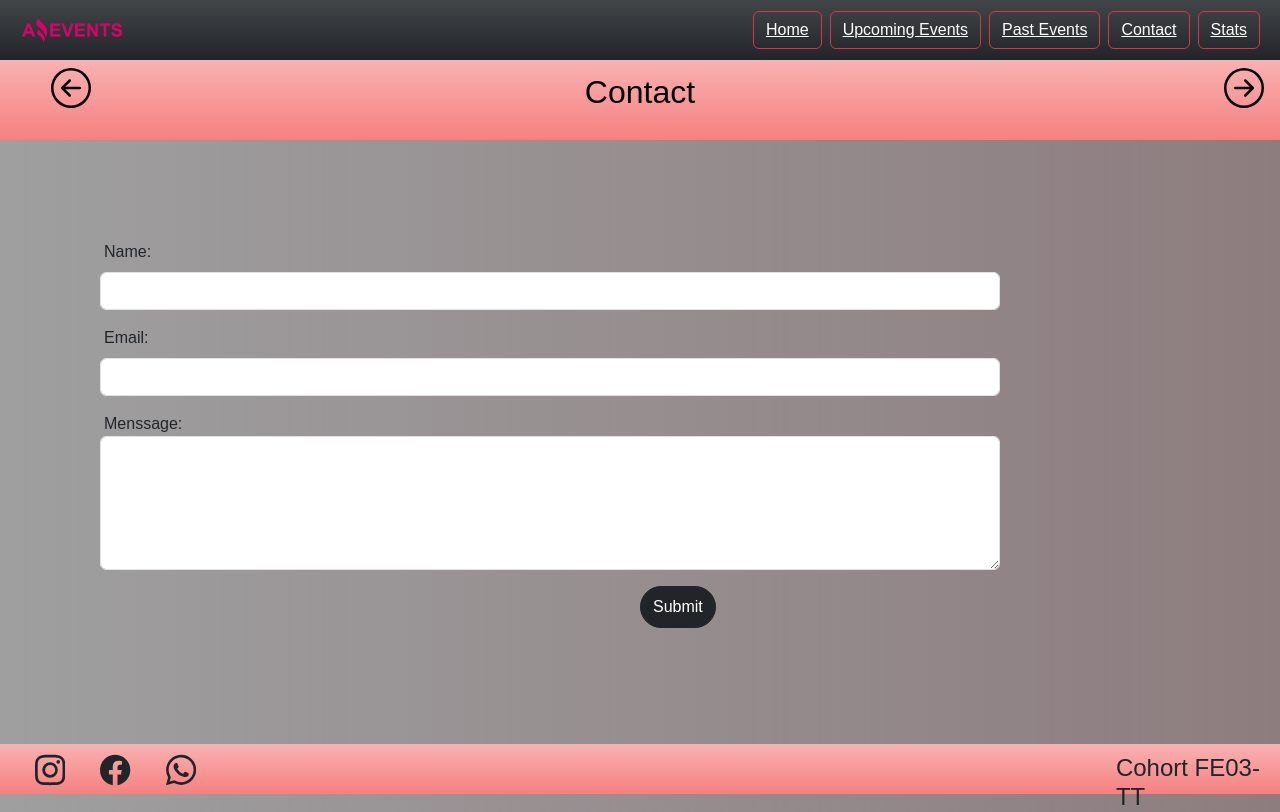
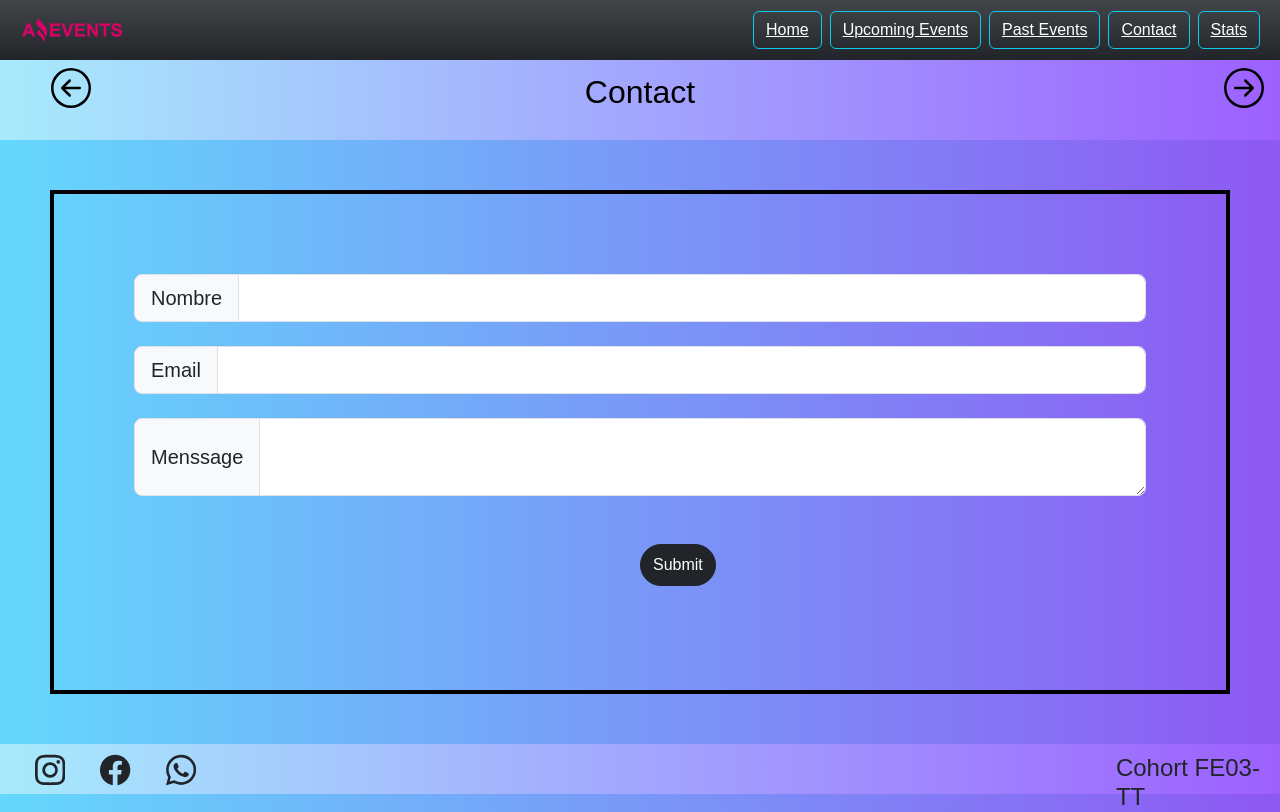
Before and after one commit to ValeriaCommatteo/javarepository, a plain HTML site: page contact.html in a window 1280 px wide. Drawn offline with nearby package versions, Linux system fonts and the light colour scheme.

Commit message:
mejorando-visual

```diff
--- a/contact.html
+++ b/contact.html
@@ -12,19 +12,17 @@
     <link rel="stylesheet" href="./style/style.css">
 </head>
 
-<body>
+<body class="tabla-stats">
     <header>
         <nav class="navbar bg-dark bg-gradient">
             <div class="container-fluid">
                 <img src="./assets/LogoAmazingEvents.png" id="aplogo">
                 <form class="d-flex" role="search">
-                    <button class="btn btn-outline-danger me-2" type="button"><a href="./index.html">Home</a></button>
-                    <button class="btn btn-outline-danger me-2" type="button"><a href="./events.html">Upcoming
-                            Events</a></button>
-                    <button class="btn btn-outline-danger me-2" type="button"><a href="./details.html">Past
-                            Events</a></button>
-                    <button class="btn btn-outline-danger me-2" type="button"><a href="#">Contact</a></button>
-                    <button class="btn btn-outline-danger me-2" type="button"><a href="./stats.html">Stats</a></button>
+                    <button class="btn btn-outline-info me-2" type="button"><a href="./index.html">Home</a></button>
+                    <button class="btn btn-outline-info me-2" type="button"><a href="./events.html">Upcoming Events</a></button>
+                    <button class="btn btn-outline-info me-2" type="button"><a href="./details.html">Past Events</a></button>
+                    <button class="btn btn-outline-info me-2" type="button"><a href="#">Contact</a></button>
+                    <button class="btn btn-outline-info me-2" type="button"><a href="./stats.html">Stats</a></button>
                 </form>
             </div>
         </nav>
@@ -53,20 +51,22 @@
     <main>
         <section>
             <form class="contact">
-                <div class="mb-3">
-                    <label for="exampleInputPassword1" class="form-label">Name:</label>
-                    <div class="col-sm-10"><input type="text" class="form-control" id="exampleInputName"></div>
+                <div class="input-group input-group-lg">
+                    <span class="input-group-text" id="inputGroup-sizing-lg">Nombre</span>
+                    <input type="text" class="form-control" aria-label="Sizing example input" aria-describedby="inputGroup-sizing-lg">
+                  </div>
+                  <br>
+                <div class="input-group input-group-lg">
+                    <span class="input-group-text" id="inputGroup-sizing-lg">Email</span>
+                    <input type="text" class="form-control" aria-label="Sizing example input" aria-describedby="inputGroup-sizing-lg">
+                  </div>
+                  <br>
+                <div class="input-group input-group-lg col-sm-10 mb-4">
+                    <span class="input-group-text" id="inputGroup-sizing-lg">Menssage</span>
+                    <textarea type="text" class="form-control" aria-label="Sizing example input" aria-describedby="inputGroup-sizing-lg"></textarea>
                 </div>
-                <div class="mb-3">
-                    <label for="exampleInputEmail1" class="form-label">Email:</label>
-                    <div class="col-sm-10"><input type="email" class="form-control" id="exampleInputEmail1" aria-describedby="emailHelp"></div>
-                    <div id="email" class="form-text"></div>
-                </div>
-                <div class="mb-3 form-group">
-                    <label for="menssage">Menssage:</label>
-                    <div class="col-sm-10"><textarea class="form-control" rows="5" id="menssage"></textarea></div>
-                </div>
-                <div class="mb-3">
+                <br>
+                <div class="mb-4">
                 <button type="submit" class="btn btn-dark position-relative start-50 py-2 px-6 text-bg-dark border border-dark rounded-pill">Submit</button></div>
             </form>
         </section>
--- a/style/style.css
+++ b/style/style.css
@@ -5,7 +5,7 @@
 }
 
 .fondo-body {
-    background: linear-gradient(to bottom, rgb(248, 178, 178), rgb(246, 128, 128));
+  background: linear-gradient(to right, rgb(168, 235, 252), rgb(157, 96, 255));
 }
 
 .navbar bg-body-tertiary {
@@ -19,6 +19,7 @@ a {
 tr {
   border-color: black;
 }
+
 #aplogo {
   margin: 10px;
   width: 100px;
@@ -46,7 +47,7 @@ img {
   width: auto;
   height: 50px;
   align-items: center;
-    background: linear-gradient(to bottom, rgb(248, 178, 178), rgb(246, 128, 128));
+  background: linear-gradient(to right, rgb(168, 235, 252), rgb(157, 96, 255));
 }
 
 .h4 {
@@ -58,15 +59,17 @@ svg {
   margin-left: 35px;
 }
 
-fieldset  {
+fieldset {
   margin: 15px;
   margin-left: 100px;
   border: none;
 }
 
 .contact {
-    padding: 50px;
+  padding: 80px;
+  border: 4px solid black;
 }
+
 label {
   margin-left: 4px;
   margin-right: 15px;
@@ -76,24 +79,26 @@ label {
 .tarjeta2,
 .tarjeta3,
 .tarjeta4 {
-  display:flex;
-  flex-direction:column;
-  justify-content:space-between;
+  display: flex;
+  flex-direction: column;
+  justify-content: space-between;
   margin: 10px;
-  width:200px;
+  width: 200px;
   border: 1px solid lightgray;
   box-shadow: 2px 2px 8px 4px #d3d3d3d1;
 }
-.titulo{
+
+.titulo {
   font-size: 24px;
-  padding: 10px 10px 0 10px;;
+  padding: 10px 10px 0 10px;
+  ;
 }
 
-.cuerpo{
+.cuerpo {
   padding: 10px;
 }
 
-.pie{
+.pie {
   padding: 21px;
 
 }
@@ -110,7 +115,7 @@ label {
 
 /* ESTILO DE LA TABLA */
 
-h1{
+h1 {
   font-size: 30px;
   color: #fff;
   text-transform: uppercase;
@@ -118,19 +123,29 @@ h1{
   text-align: center;
   margin-bottom: 15px;
 }
-  table{
-    width:100%;
+
+.tabla-stats {
+  background: -webkit-linear-gradient(left, #64d8fc, #8e58f3);
+  background: linear-gradient(to right, #64d8fc, #8e58f3);
+  font-family: 'Roboto', sans-serif;
+}
+
+table {
+  width: 100%;
   table-layout: fixed;
 }
-  .tbl-header{
-    background-color: rgba(255,255,255,0.3);
+
+.tbl-header {
+  background-color: rgba(255, 255, 255, 0.3);
 }
-  .tbl-content{
-    overflow-x:auto;
+
+.tbl-content {
+  overflow-x: auto;
   margin-top: 0px;
-    border: 1px solid rgba(255,255,255,0.3);
+  border: 1px solid rgba(255, 255, 255, 0.3);
 }
-  th{
+
+th {
   padding: 20px 15px;
   text-align: left;
   font-weight: 500;
@@ -138,67 +153,23 @@ h1{
   color: #fff;
   text-transform: uppercase;
 }
-  td{
+
+td {
   padding: 15px;
   text-align: left;
-    vertical-align:middle;
+  vertical-align: middle;
   font-weight: 300;
   font-size: 12px;
   color: #fff;
-    border-bottom: solid 1px rgba(255,255,255,0.1);
-    border-left: solid 1px rgba(255,255,255,0.1);
-    border-right: solid 1px rgba(255,255,255,0.1);
-
+  border-bottom: solid 1px rgba(255, 255, 255, 0.1);
+  border-left: solid 1px rgba(255, 255, 255, 0.1);
+  border-right: solid 1px rgba(255, 255, 255, 0.1);
 }
-
 
 /* demo styles */
 
 @import url(https://fonts.googleapis.com/css?family=Roboto:400,500,300,700);
-  body{
-    background: -webkit-linear-gradient(left, #9f9fa0, #2e10148b);
-    background: linear-gradient(to right, #9f9fa0, #2e10148b);
-    font-family: 'Roboto', sans-serif;
-  }
-  section{
+
+section {
   margin: 50px;
 }
-
-
-  /* follow me template */
-  .made-with-love {
-    margin-top: 40px;
-    padding: 10px;
-    clear: left;
-    text-align: center;
-    font-size: 10px;
-    font-family: arial;
-    color: #fff;
-  }
-  .made-with-love i {
-    font-style: normal;
-    color: #F50057;
-    font-size: 14px;
-    position: relative;
-    top: 2px;
-  }
-  .made-with-love a {
-    color: #fff;
-    text-decoration: none;
-  }
-  .made-with-love a:hover {
-    text-decoration: underline;
-  }
-
-
-  /* for custom scrollbar for webkit browser*/
-
-  ::-webkit-scrollbar {
-      width: 6px;
-  }
-  ::-webkit-scrollbar-track {
-      -webkit-box-shadow: inset 0 0 6px rgba(0,0,0,0.3);
-  }
-  ::-webkit-scrollbar-thumb {
-      -webkit-box-shadow: inset 0 0 6px rgba(0,0,0,0.3);
-  }
```
Also changed, not shown: details.html (+5 -5 lines), events.html (+5 -5 lines), index.html (+5 -8 lines), stats.html (+6 -6 lines). Lines whose indentation alone changed are shown as unchanged.
